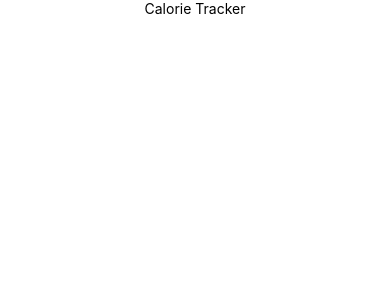
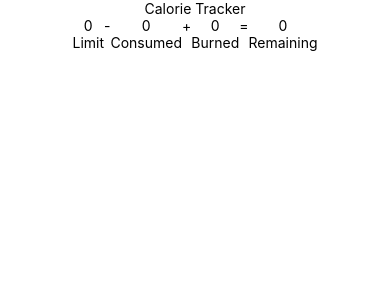
Before and after one commit to Theguyat2012/CalorieTracker, a React Native app: screen / in a window 390 px wide. Shown: the top 300 px of the page. Built offline with nearby package versions, Linux system fonts and the light colour scheme.

Commit message:
display equation

```diff
--- a/components/Equation.js
+++ b/components/Equation.js
@@ -1,10 +1,34 @@
 import { View, Text } from 'react-native';
 
+
+const limit = 0, consumed = 0, burned = 0, remaining = 0;
 
 const Equation = () => {
     return (
         <View style={ {alignItems: 'center'} }>
             <Text>Calorie Tracker</Text>
+            <View style={ {flexDirection: 'row'} }>
+                <Variable number={limit} word='Limit' />
+                <Text>-</Text>
+                <Variable number={consumed} word='Consumed' />
+                <Text>+</Text>
+                <Variable number={burned} word='Burned' />
+                <Text>=</Text>
+                <Variable number={remaining} word='Remaining' />
+            </View>
+        </View>
+    );
+}
+
+const Variable = (props) => {
+    return (
+        <View style={ {alignItems: 'center'} }>
+            <View>
+                <Text>{props.number}</Text>
+            </View>
+            <View>
+                <Text>{props.word}</Text>
+            </View>
         </View>
     );
 }
```
